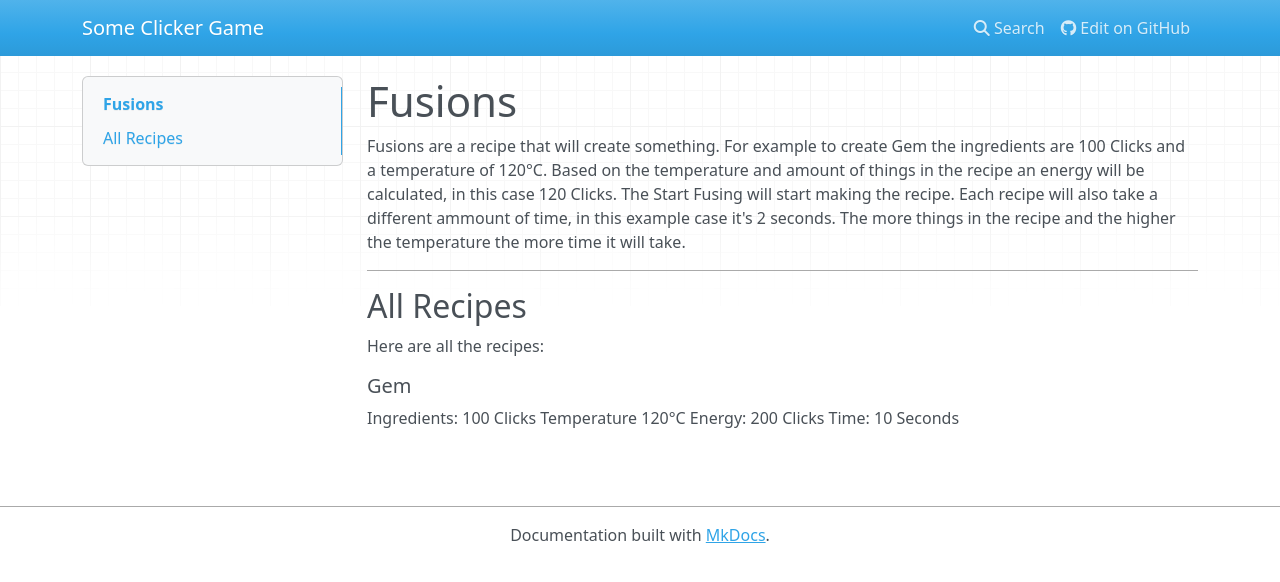
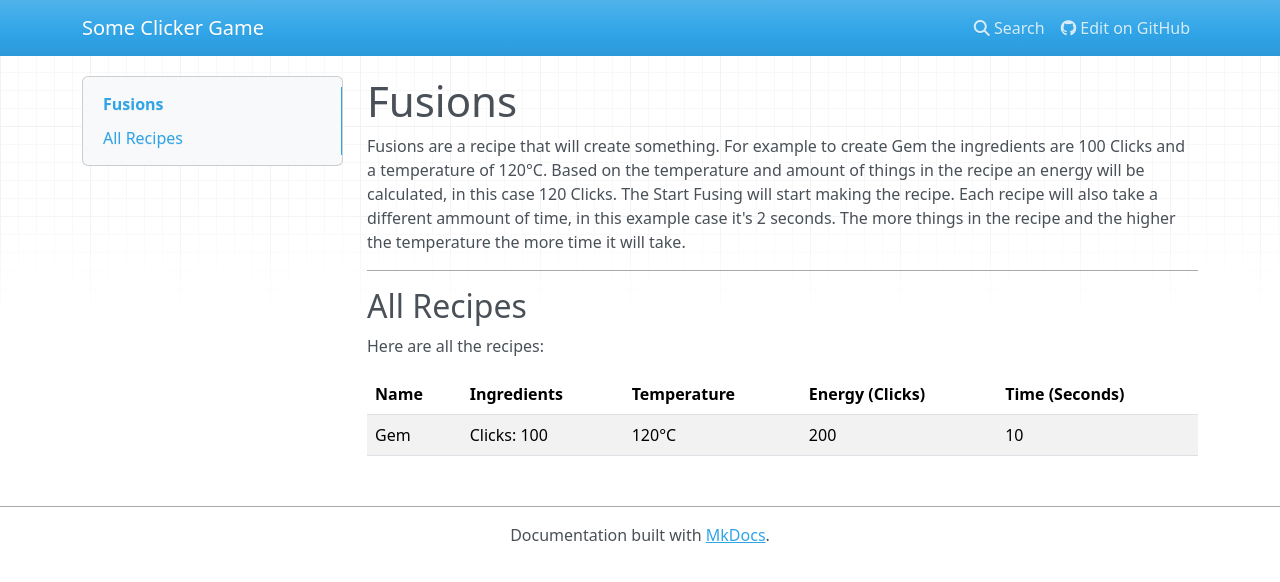
Before and after one commit to DragonMastur/SomeClickerGame, an MkDocs documentation site: the page built from docs/user-guide/fusions.md, in a window 1280 px wide. Shown: the top 582 px of the page. Built offline with MkDocs 1.6.1, drawn with Linux system fonts in a browser that asks for light colours; nearby versions of some CDN libraries; old or Windows-style settings are respelled for this version of MkDocs.

Commit message:
Update fusions.md

```diff
--- a/docs/user-guide/fusions.md
+++ b/docs/user-guide/fusions.md
@@ -13,9 +13,6 @@ The more things in the recipe and the higher the temperature the more time it wi
 
 Here are all the recipes:
 
-##### Gem
-
-Ingredients: 100 Clicks
-Temperature 120°C
-Energy: 200 Clicks
-Time: 10 Seconds
+| Name | Ingredients | Temperature | Energy (Clicks) | Time (Seconds) |
+|------|-------------|-------------|-----------------|----------------|
+| Gem  | Clicks: 100 | 120°C       | 200             | 10             |
```
